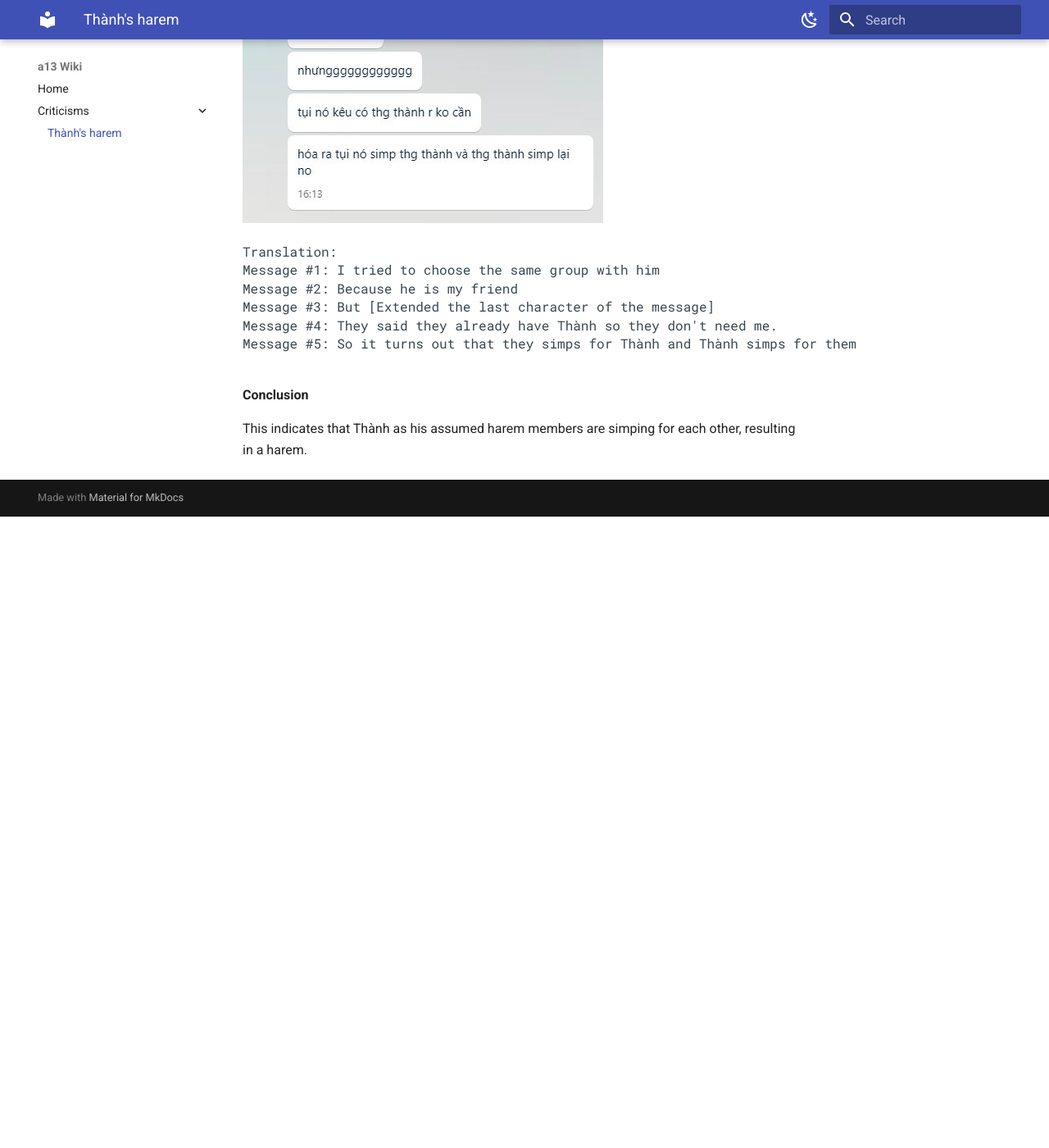
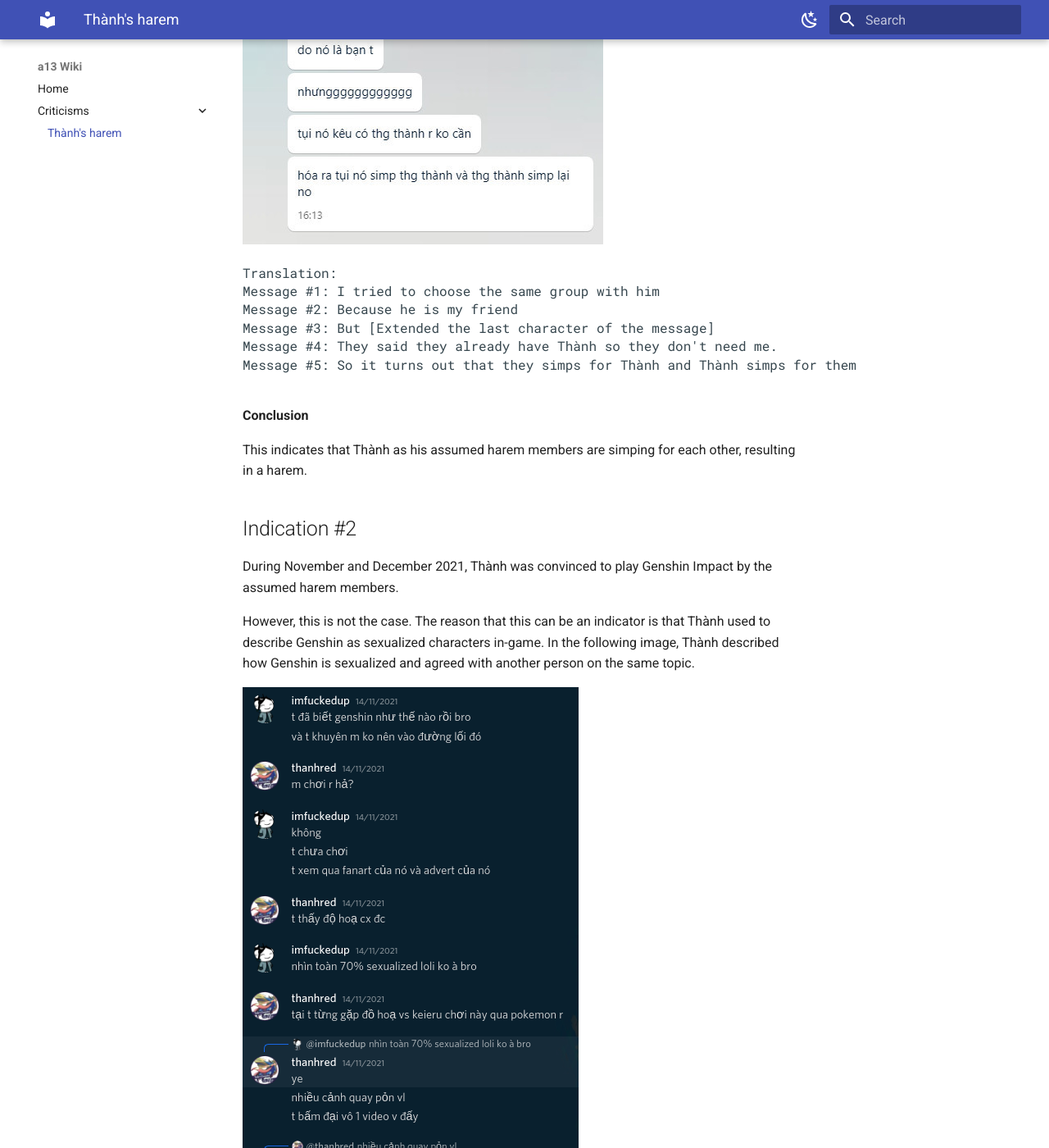
Before and after one commit to dzhoz0/a13-wiki, an MkDocs documentation site: the page built from docs/Criticisms/ThanhHaremCritic.md, in a window 1280 px wide and 1400 px high, scrolled down 1225 px. Shown: the whole window at 82% size. Built offline with MkDocs 1.6.1 and Material for MkDocs 9.7.7, drawn with Linux system fonts in a browser that asks for light colours; before the commit the page ends 1855 px from its top, so only the background shows below that; some of the changed text lies outside the part shown.

Commit message:
Added Indication#2 for harem critic

```diff
--- a/docs/Criticisms/ThanhHaremCritic.md
+++ b/docs/Criticisms/ThanhHaremCritic.md
@@ -13,15 +13,15 @@
 </details>
 
 # Indications
-These will explain why the theory is partially accurate.
-## Indication number 1
+These will explain why the theory is partially accurate, the first one will be the most accurate, and the last one will be the least accurate.
+## Indication #1
 On December 3rd 2021, there is a recent of choosing music group, Thành was either chosen, or been chosen to a music group consiting of the above mentioned individuals which are assumed to be in the harem.
 
-<img src="/Images/musicGroup-indicattion.png" alt="image proof">
+<img src="/Images/ThanhHarem/musicGroup-indicattion.png" alt="image proof">
 
 This can be normal as well as they are what so called *best-friends*. But indiviual Hoàng tried to choose that music group, but the individuals in the group which are assumed to be in the harem denied the request. Hoàng explained in the following snippet of chat.
 
-<img src="/Images/HoangSChat.jpg">
+<img src="/Images/ThanhHarem/HoangSChat.jpg">
 
 <pre>
 Translation:
@@ -35,3 +35,37 @@
 **Conclusion**
 
 This indicates that Thành as his assumed harem members are simping for each other, resulting in a harem.
+
+## Indication #2
+During November and December 2021, Thành was convinced to play Genshin Impact by the assumed harem members.
+
+However, this is not the case. The reason that this can be an indicator is that Thành used to describe Genshin as sexualized characters in-game. In the following image, Thành described how Genshin is sexualized and agreed with another person on the same topic.
+
+<img src="/Images/ThanhHarem/ThanhDescribingGenshin.png">
+
+People in chat, imfuckedup is Thành's friend, thanhred is individual Thành, chat conversation is in Discord.
+<pre>
+Translation:
+Message #1 imfuckedup: I know that how is Genshin
+Message #2 imfuckedup: and I suggest you not to get in that thing
+Message #3 thanhred: You played it already?
+Message #4 imfuckedup: No
+Message #5 imfuckedup: I haven't played it yet
+Message #6 imfuckedup: I have seen its fanart and advertisements
+Message #7 thanhred: I think Genshin's graphics is good
+Message #8 imfuckedup: Seeing it 70% of them are sexualized lolis
+Message #9 thanhred: Because I already met the graphics and played Keieru played this with pokemon
+Message #10 thanhred: [Reply to Message #7] ye
+Message #11 thanhred: A lot of porn videos
+Message #12 thanhred: I clicked on a random video and see like that
+Message #12 imfuckedup: [Reply to Message #11] I agree
+Message #13 thanhred: And it is recording boobs bouncing.
+</pre>
+
+After a while since this happened, he reported that he is playing Genshin Impact, talking about in-game stuff, etc. When *imfuckedup* mentioned about it, thanhred replied that
+
+"I play it because I like it"
+
+Assumed harem also tried to stop *imfuckedup* from mentioning about this.
+
+This concludes why Genshin partially proves the Thành's harem criticism.
```
Also changed, not shown: docs/Images/ThanhHarem/HoangSChat.jpg (renamed from docs/Images/HoangSChat.jpg), docs/Images/ThanhHarem/ThanhDescribingGenshin.png (added), docs/Images/ThanhHarem/musicGroup-indicattion.png (renamed from docs/Images/musicGroup-indicattion.png).
